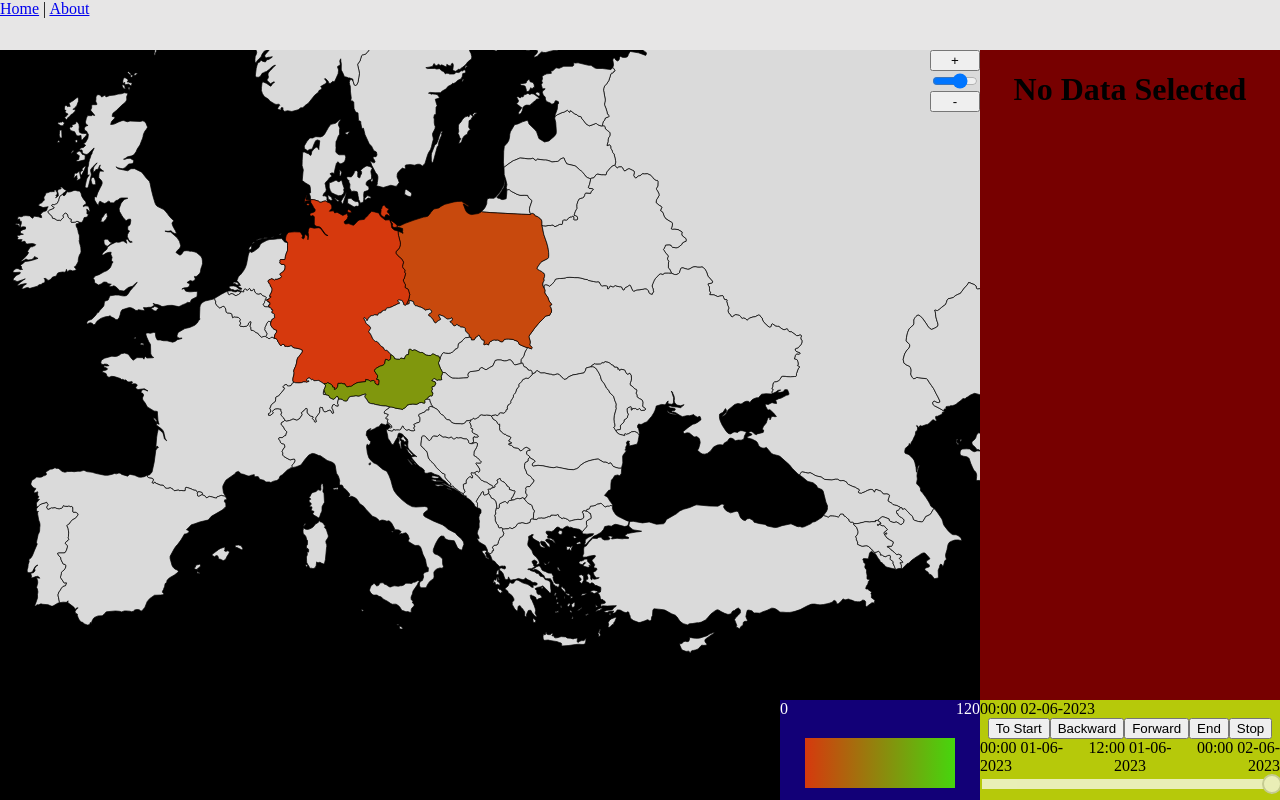
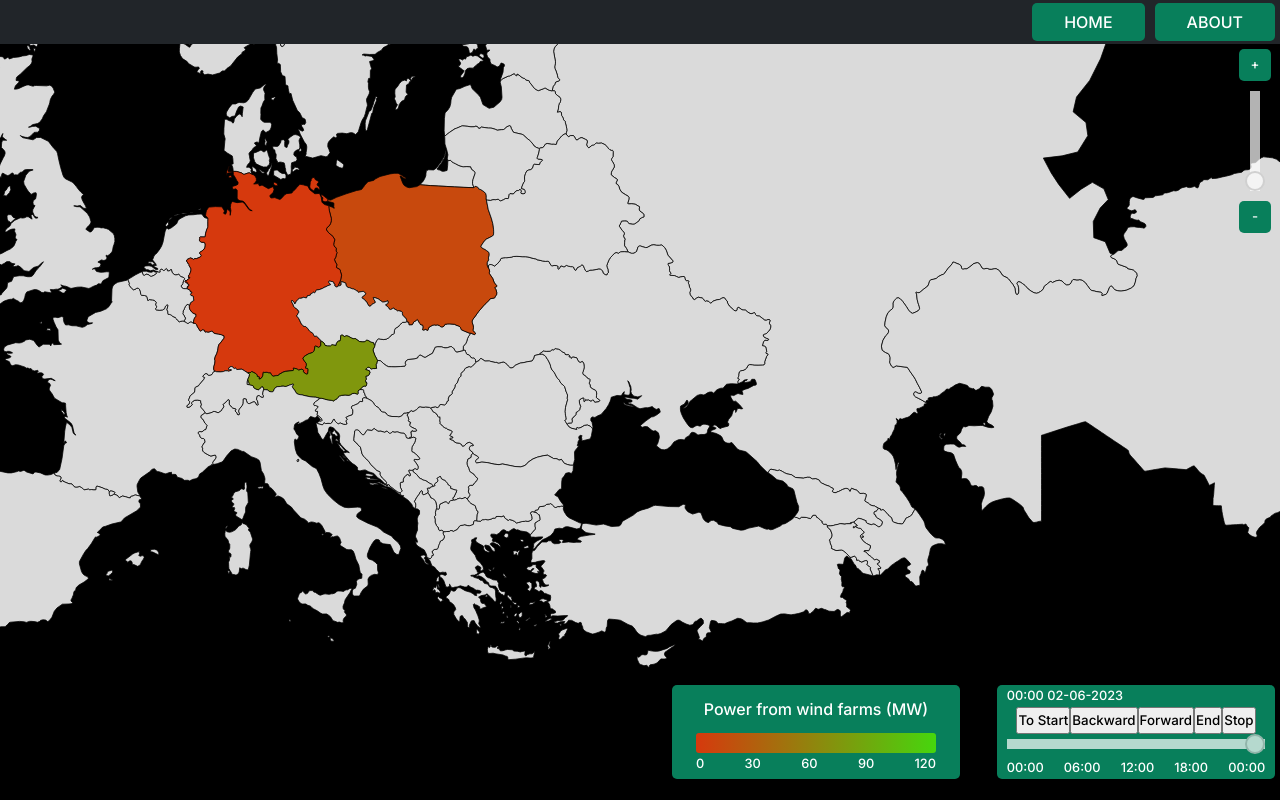
Before and after one commit to rogal665/green_source_app, a Vue app: page / in a window 1280 px wide. Built offline with nearby package versions, Linux system fonts and the light colour scheme.

Commit message:
first styling added

```diff
--- a/src/App.vue
+++ b/src/App.vue
@@ -2,8 +2,8 @@
   <div id="app" class="main">
     <div class="navbar">
       <nav>
-        <router-link to="/">Home</router-link> |
-        <router-link to="/about">About</router-link>
+        <router-link class="btn" to="/">Home</router-link>
+        <router-link class="btn" to="/about">About</router-link>
       </nav>
     </div>
     <div class="content">
@@ -13,24 +13,13 @@
 </template>
 
 <style>
-body {
+@import "./main.scss";
+* {
   margin: 0px;
   padding: 0px;
   box-sizing: border-box;
-}
-.navbar {
-  z-index: 2;
-  height: 50px;
-  background-color: #e7e6e6;
-}
-.content {
-  height: 1fr;
-}
-
-.main {
-  display: grid;
-  grid-template-rows: 50px 1fr;
-  overflow: hidden;
-  height: 100vh;
+  font-family: Inter, sens-serif;
+  font-weight: 400;
+  line-height: 1.75;
 }
 </style>
--- a/src/components/GreenSourceMap.vue
+++ b/src/components/GreenSourceMap.vue
@@ -362,6 +362,7 @@
 
 <script>
 // prettier-ignore
+import "@/main.scss";
 import { defineComponent, ref, watch, onMounted, onUnmounted } from "vue";
 import chroma from "chroma-js";
 import {
@@ -402,7 +403,7 @@ export default defineComponent({
     const chromaScale = ref(chroma.scale([props.lowColor, props.highColor]));
     const mapContainer = ref(null);
     const map = ref(null);
-    const scale = ref(3);
+    const scale = ref(4);
     const scaleChange = ref(1);
     const mouseX = ref(0);
     const mouseY = ref(0);
@@ -445,10 +446,10 @@ export default defineComponent({
 
       scaleChange.value = event.deltaY > 0 ? 0.9 : 1.1;
 
-      if (scale.value >= 4 && scaleChange.value == 1.1) {
-        scale.value = 4;
-      } else if (scale.value < 1 && scaleChange.value == 0.9) {
-        scale.value = 1;
+      if (scale.value >= 8 && scaleChange.value == 1.1) {
+        scale.value = 8;
+      } else if (scale.value < 3 && scaleChange.value == 0.9) {
+        scale.value = 3;
       } else {
         scale.value = scale.value * scaleChange.value;
       }
--- a/src/components/MapLegend.vue
+++ b/src/components/MapLegend.vue
@@ -1,19 +1,32 @@
 <template>
   <div>
-    <div class="extrime-values">
-      <span>{{ this.lowValue }}</span>
-      <span>{{ this.roundUpToTen(this.highValue) }}</span>
+    <div class="legend-title">Power from wind farms (MW)</div>
+    <div class="data-scale">
+      <div
+        class="gradient"
+        :style="{
+          background: `linear-gradient(to right, ${this.lowColor}, ${this.highColor})`,
+        }"
+      ></div>
+      <div class="extrime-values">
+        <span>{{ this.lowValue }}</span>
+        <span>{{
+          this.roundUpToTen((this.highValue - this.lowValue) / 4)
+        }}</span>
+        <span>{{
+          this.roundUpToTen((this.highValue - this.lowValue) / 2)
+        }}</span>
+        <span>{{
+          this.roundUpToTen(((this.highValue - this.lowValue) / 4) * 3)
+        }}</span>
+        <span>{{ this.roundUpToTen(this.highValue - this.lowValue) }}</span>
+      </div>
     </div>
-    <div
-      class="gradient"
-      :style="{
-        background: `linear-gradient(to right, ${this.lowColor}, ${this.highColor})`,
-      }"
-    ></div>
   </div>
 </template>
 
 <script>
+import "@/main.scss";
 export default {
   name: "MapLegend",
   props: {
@@ -30,16 +43,4 @@ export default {
 };
 </script>
 
-<style scoped>
-.gradient {
-  margin: auto;
-  margin-top: 20px;
-  width: 150px;
-  height: 50px;
-}
-.extrime-values {
-  display: flex;
-  justify-content: space-between;
-  color: white;
-}
-</style>
+<style scoped></style>
--- a/src/components/MapSettings.vue
+++ b/src/components/MapSettings.vue
@@ -1,19 +1,22 @@
 <template>
   <div class="settings">
-    <button @click="incrementScale">+</button>
-    <input
-      type="range"
-      :min="1"
-      :max="4"
-      class="slider"
-      :value="scale"
-      @input="updateScale"
-    />
-    <button @click="decrementScale">-</button>
+    <button id="in" class="scale-btn" @click="incrementScale">+</button>
+    <div class="zoom-slider-container">
+      <input
+        type="range"
+        :min="3"
+        :max="8"
+        class="zoom-slider"
+        :value="scale"
+        @input="updateScale"
+      />
+    </div>
+    <button id="out" class="scale-btn" @click="decrementScale">-</button>
   </div>
 </template>
 
 <script>
+import "@/main.scss";
 export default {
   name: "MapSettings",
   props: {
@@ -21,18 +24,18 @@ export default {
   },
   methods: {
     incrementScale() {
-      if (this.scale < 4) {
+      if (this.scale < 8) {
         this.$emit("scale-value", this.scale + 0.1);
       }
     },
     decrementScale() {
-      if (this.scale > 1) {
+      if (this.scale > 3) {
         this.$emit("scale-value", this.scale - 0.1);
       }
     },
     updateScale(event) {
       const newScale = parseFloat(event.target.value);
-      if (newScale >= 1 && newScale <= 4) {
+      if (newScale >= 3 && newScale <= 8) {
         this.$emit("scale-value", newScale);
       }
     },
@@ -40,9 +43,4 @@ export default {
 };
 </script>
 
-<style scoped>
-.settings {
-  display: flex;
-  flex-direction: column;
-}
-</style>
+<style scoped></style>
--- a/src/components/MapTimeLine.vue
+++ b/src/components/MapTimeLine.vue
@@ -1,23 +1,15 @@
 <template>
   <div class="slider-container">
-    <div v-if="showValue">
-      {{ formatDate(range[selectedValue]) }}
+    <div v-if="showValue" class="current-time">
+      {{ formatDateTime(range[selectedValue]) }}
     </div>
+    <div class="controlers-container">
       <div class="controlers">
-      <button @click="scrollToStart">To Start</button>
+        <button class="btn" @click="scrollToStart">To Start</button>
         <button @click="scrollBackward">Backward</button>
         <button @click="scrollForward">Forward</button>
         <button @click="scrollToEnd">End</button>
         <button @click="stopScrolling">Stop</button>
-    </div>
-    <div class="scale">
-      <div class="first-date">
-        {{ formatDate(range[0]) }}
-      </div>
-      <div class="center-date">
-        {{ formatDate(range[Math.floor(range.length / 2)]) }}
-      </div>
-      <div class="last-date">{{ formatDate(range[range.length - 1]) }}</div>
       </div>
       <input
         type="range"
@@ -27,11 +19,28 @@
         v-model="selectedValue"
         @input="emitValue"
       />
+      <div class="scale">
+        <div>
+          {{ formatTime(range[0]) }}
+        </div>
+        <div>
+          {{ formatTime(range[Math.floor(range.length / 4)]) }}
+        </div>
+        <div>
+          {{ formatTime(range[Math.floor(range.length / 2)]) }}
+        </div>
+        <div>
+          {{ formatTime(range[Math.floor((range.length / 4) * 3)]) }}
+        </div>
+        <div>{{ formatTime(range[range.length - 1]) }}</div>
+      </div>
+    </div>
   </div>
 </template>
 
 <script>
 /* eslint-disable */
+import "@/main.scss";
 export default {
   name: "MapTimeLine",
   props: {
@@ -106,97 +115,35 @@ export default {
     emitValue() {
       this.$emit("time-selected", this.range[this.selectedValue]);
     },
-    formatDate(inputDate) {
+    formatDateTime(inputDate) {
       if (inputDate) {
         const year = inputDate.slice(0, 4);
         const month = inputDate.slice(5, 7);
         const day = inputDate.slice(8, 10);
         const hours = inputDate.slice(11, 13);
         const minutes = inputDate.slice(14, 16);
-
         return `${hours}:${minutes} ${day}-${month}-${year}`;
       }
     },
+    formatDate(inputDate) {
+      if (inputDate) {
+        const year = inputDate.slice(0, 4);
+        const month = inputDate.slice(5, 7);
+        const day = inputDate.slice(8, 10);
+        return `${day}-${month}-${year}`;
+      }
     },
+    formatTime(inputDate) {
+      if (inputDate) {
+        const hours = inputDate.slice(11, 13);
+        const minutes = inputDate.slice(14, 16);
+        return `${hours}:${minutes}`;
+      }
+    },
+  },
+
 };
 </script>
 
 <style scoped>
-.scale {
-  display: grid;
-  grid-template-columns: auto auto auto;
-}
-
-.first-date {
-  text-align: left;
-}
-.center-date {
-  text-align: center;
-}
-.last-date {
-  text-align: right;
-}
-
-.controlers {
-  display: flexbox;
-  text-align: center;
-}
-
-.slider-container {
-}
-.slider {
-  -webkit-appearance: none;
-  width: 100%;
-  height: 10px;
-  outline: none;
-  opacity: 0.7;
-  transition: opacity 0.2s;
-}
-.slider::-webkit-slider-thumb {
-  -webkit-appearance: none;
-  appearance: none;
-  width: 20px;
-  height: 20px;
-  background: #fff;
-  border: 2px solid #ccc;
-  border-radius: 50%;
-  cursor: pointer;
-  transition:
-    background-color 0.2s,
-    border-color 0.2s;
-}
-.slider::-moz-range-thumb {
-  width: 20px;
-  height: 20px;
-  background: #fff;
-  border: 2px solid #ccc;
-  border-radius: 50%;
-  cursor: pointer;
-  transition:
-    background-color 0.2s,
-    border-color 0.2s;
-}
-
-.slider::-ms-thumb {
-  width: 20px;
-  height: 20px;
-  background: #fff;
-  border: 2px solid #ccc;
-  border-radius: 50%;
-  cursor: pointer;
-  transition:
-    background-color 0.2s,
-    border-color 0.2s;
-}
-
-.slider:hover {
-  opacity: 1;
-}
-
-.slider::-webkit-slider-thumb:hover,
-.slider::-moz-range-thumb:hover,
-.slider::-ms-thumb:hover {
-  background-color: #ccc;
-  border-color: #fff;
-}
 </style>
--- a/src/components/RegionDetails.vue
+++ b/src/components/RegionDetails.vue
@@ -1,14 +1,13 @@
 <template>
-  <div class="details-container">
-    <h1 v-if="!selectedRegionData.country_code">No Data Selected</h1>
-    <h1>{{ selectedCountry }}</h1>
-    <h1>{{ selectedRegionData.powerUnit }}</h1>
-    <h1>{{ selectedRegionData.wind_capacity }}</h1>
-    <h1>{{ selectedRegionData.solar_capacity }}</h1>
+  <div v-if="selectedRegionData.country_code" class="details-container">
+    <h3>{{ selectedCountry }}</h3>
+    <p>Energy from wind capity: {{ selectedRegionData.wind_capacity }}MW</p>
+    <p>Energy from solar capity: {{ selectedRegionData.solar_capacity }}MW</p>
   </div>
 </template>
 
 <script>
+import "@/main.scss";
 export default {
   name: "RegionDetails",
   props: {
@@ -276,8 +275,4 @@ export default {
 };
 </script>
 
-<style scoped>
-.details-container {
-  text-align: center;
-}
-</style>
+<style scoped></style>
--- /dev/null
+++ b/src/main.scss
@@ -0,0 +1,271 @@
+@import url("https://fonts.googleapis.com/css2?family=Inter:wght@400;500;600;700&display=swap");
+$small-text: 0.8rem;
+$main-colour: #087f5b;
+$main-colour-light: #099268;
+$main-colour-extra-light: #96f2d7;
+$main-colour-dark: #064431;
+$grey-colour: #343a40;
+$grey-colour-dark: #212529;
+$grey-colour-light: #dee2e6;
+
+/*global*/
+* {
+    font-family: Inter, sens-serif;
+    font-weight: 500;
+    line-height: 1.75;
+}
+body {
+    color: $grey-colour;
+}
+.btn:link,
+.btn:visited {
+    background-color: $main-colour;
+    text-decoration: none;
+    color: #fff;
+    text-transform: uppercase;
+    padding: .3rem 2rem;
+    display: inline-block;
+    margin: 3px 5px;
+    border-radius: 5px;
+}
+.btn:hover,
+.btn:active {
+    background-color: $main-colour-light;
+}
+.navbar {
+    z-index: 2;
+    background-color: $grey-colour-dark;
+    text-align: right;
+}
+.content {
+    height: 1fr;
+}
+
+p {
+    margin-bottom: 1rem;
+}
+
+h1,
+h2,
+h3,
+h4,
+h5 {
+    margin: 3rem 0 1.38rem;
+    line-height: 1.3;
+}
+h1 {
+    margin-top: 0;
+    font-size: 3.052rem;
+}
+
+h2 {
+    font-size: 2.441rem;
+}
+h3 {
+    font-size: 1.953rem;
+}
+h4 {
+    font-size: 1.563rem;
+}
+h5 {
+    font-size: 1.25rem;
+}
+
+.main {
+    display: grid;
+    grid-template-rows: auto 1fr;
+    overflow: hidden;
+    height: 100vh;
+}
+/*map*/
+.map-container {
+    background-color: black;
+  }
+  .region-details {
+    background-color: rgb(119, 0, 0);
+  }
+
+  .settings {
+    display: flex;
+    flex-direction: column;
+    align-items: center;
+    max-width: 50px;
+  }
+
+/*map time line*/
+.timeline {
+    background-color: $main-colour;
+    border-radius: 5px;
+    margin: 1.3rem .3rem;
+    color: #fff;
+    font-size: $small-text;
+    padding: 0 10px;
+  }
+.current-time {
+    justify-content: center;
+}
+.controlers-container {
+    margin-left: auto;
+    margin-right: auto;
+}
+.scale {
+    display: flex;
+    justify-content: space-between;
+}
+
+.controlers {
+    display: flexbox;
+    text-align: center;
+}
+
+.slider {
+    -webkit-appearance: none;
+    width: 100%;
+    height: 10px;
+    outline: none;
+    opacity: 0.7;
+    transition: opacity 0.2s;
+}
+.slider::-webkit-slider-thumb {
+    -webkit-appearance: none;
+    appearance: none;
+    width: 20px;
+    height: 20px;
+    background: #fff;
+    border: 2px solid #ccc;
+    border-radius: 50%;
+    cursor: pointer;
+    transition: background-color 0.2s, border-color 0.2s;
+}
+.slider::-moz-range-thumb {
+    width: 20px;
+    height: 20px;
+    background: #fff;
+    border: 2px solid #ccc;
+    border-radius: 50%;
+    cursor: pointer;
+    transition: background-color 0.2s, border-color 0.2s;
+}
+
+.slider::-ms-thumb {
+    width: 20px;
+    height: 20px;
+    background: #fff;
+    border: 2px solid #ccc;
+    border-radius: 50%;
+    cursor: pointer;
+    transition: background-color 0.2s, border-color 0.2s;
+}
+
+.slider:hover {
+    opacity: 1;
+}
+
+.slider::-webkit-slider-thumb:hover,
+.slider::-moz-range-thumb:hover,
+.slider::-ms-thumb:hover {
+    background-color: #ccc;
+    border-color: #fff;
+}
+/*legend*/
+.legend {
+    display: flex;
+    flex-direction: column;
+    margin: 1.3rem 2rem;
+    background-color: $main-colour;
+    color: white;
+    border-radius: 5px;
+  }
+.legend-title{
+    margin-top: 10px;
+    margin-bottom: 10px;
+    margin-left: auto;
+    margin-right: auto;
+}
+.data-scale{
+    margin-left: auto;
+    margin-right: auto;
+}
+.gradient {
+    margin: auto;
+    width: 15rem;
+    height: 20px;
+    border-radius: 3px;
+  }
+  .extrime-values {
+    display: flex;
+    justify-content: space-between;
+    font-size: $small-text;
+  }
+/*settings*/
+.scale-btn {
+    display: block;
+    background-color: $main-colour;
+    width: 2rem;
+    height: 2rem;
+    border-radius: 5px;
+    border-style: none;
+    color: #fff;
+    margin: 5px;
+  }
+
+  .scale-btn:hover {
+    background-color: $main-colour-light;
+  }
+
+  .zoom-slider-container {
+    display: flex;
+    align-items: center;
+  }
+
+  .zoom-slider {
+    -webkit-appearance: none;
+    width: 100px;
+    height: 10px;
+    outline: none;
+    opacity: 0.7;
+    transition: opacity 0.2s;
+    transform: rotate(-90deg);
+    margin: 50px;
+  }
+.zoom-slider::-webkit-slider-thumb {
+    -webkit-appearance: none;
+    appearance: none;
+    width: 20px;
+    height: 20px;
+    background: #fff;
+    border: 2px solid #ccc;
+    border-radius: 50%;
+    cursor: pointer;
+    transition: background-color 0.2s, border-color 0.2s;
+}
+.zoom-slider::-moz-range-thumb {
+    width: 20px;
+    height: 20px;
+    background: #fff;
+    border: 2px solid #ccc;
+    border-radius: 50%;
+    cursor: pointer;
+    transition: background-color 0.2s, border-color 0.2s;
+}
+
+.zoom-slider::-ms-thumb {
+    width: 20px;
+    height: 20px;
+    background: #fff;
+    border: 2px solid #ccc;
+    border-radius: 50%;
+    cursor: pointer;
+    transition: background-color 0.2s, border-color 0.2s;
+}
+
+.zoom-slider:hover {
+    opacity: 1;
+}
+
+.zoom-slider::-webkit-slider-thumb:hover,
+.zoom-slider::-moz-range-thumb:hover,
+.zoom-slider::-ms-thumb:hover {
+    background-color: #ccc;
+    border-color: #fff;
+}
--- a/src/views/HomeView.vue
+++ b/src/views/HomeView.vue
@@ -1,5 +1,10 @@
 <template>
-  <div class="map-container">
+  <div
+    :class="{
+      'map-container': countryFound,
+      'map-container-no-data': !countryFound,
+    }"
+  >
     <GreenSourceMap
       class="map"
       :countryData="countryData"
@@ -35,6 +40,7 @@
 </template>
 
 <script>
+import "@/main.scss";
 import GreenSourceMap from "@/components/GreenSourceMap.vue";
 import {
   getCountriesData,
@@ -70,6 +76,7 @@ export default {
       lowValue: 0,
       highValue: 0,
       scale: 3,
+      countryFound: false,
     };
   },
   methods: {
@@ -94,16 +101,19 @@ export default {
       }
     },
     selectRegion(SelectedRegion) {
-      if (SelectedRegion === "map" || SelectedRegion === "") {
-        return;
-      }
+      this.countryFound = false;
       const countriesDetails = getCountrieDetails();
       for (const country of countriesDetails) {
         if (country.country_code === SelectedRegion) {
           this.selectedRegionData = country;
+          this.countryFound = true;
+          break;
         }
       }
-      return null;
+      if (!this.countryFound) {
+        this.selectedRegionData = "no data";
+        this.countryFound = false;
+      }
     },
     findSelectedTime(proxyObj, keyToFind) {
       const keys = Object.keys(proxyObj);
@@ -227,35 +237,37 @@ export default {
 .map-container {
   display: grid;
   grid-template-areas: "map settings details" "map legend timeline";
-  grid-template-columns: 1fr 200px 300px;
-  grid-template-rows: 1fr 100px;
+  grid-template-columns: 1fr 22rem 18rem;
+  grid-template-rows: 1fr auto;
   height: 100%;
-  background-color: black;
+}
+.map-container-no-data {
+  display: grid;
+  grid-template-areas: "map settings settings" "map legend timeline";
+  grid-template-columns: 1fr 22rem 18rem;
+  grid-template-rows: 1fr auto;
+  height: 100%;
 }
 .map {
   grid-area: map;
 }
 .timeline {
   grid-area: timeline;
-  background-color: rgb(182, 201, 10);
   z-index: 1;
 }
 .region-details {
   grid-area: details;
   z-index: 1;
-  background-color: rgb(119, 0, 0);
 }
 .legend {
   grid-area: legend;
   z-index: 1;
-  background-color: rgb(18, 0, 119);
 }
 
 .settings {
   grid-area: settings;
   z-index: 1;
   height: fit-content;
-  max-width: 50px;
   margin-left: auto;
 }
 </style>
```
Lines whose indentation alone changed are shown as unchanged.
